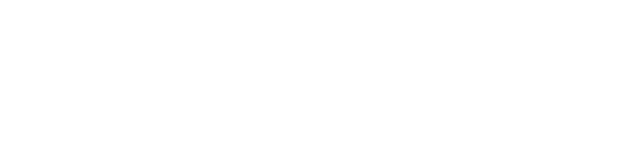
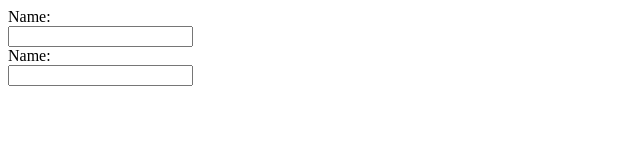
Before and after one commit to acciojob/signup-form-car-neelima16, a website: page main.html in a window 1280 px wide. Shown: the whole page, without its empty margins (0-640 px from the left). Drawn offline with Linux system fonts and the light colour scheme.

Commit message:
created a submission

```diff
--- a/main.html
+++ b/main.html
@@ -1,5 +1,4 @@
 <!DOCTYPE html>
-
 <html>
 
 <head>
@@ -7,7 +6,12 @@
 </head>
 
 <body>
-	<!-- the entire body must be written by student -->
+	<form>
+    <label for="fname">Name:</label><br>
+    <input type="text" id="fname" name="fname"><br>
+     <label for="email">Name:</label><br>
+    <input type="email" id="email" name="email"><br>
+	</form>
     <script type="text/javascript" src="./script.js">
 </script>
 
```
